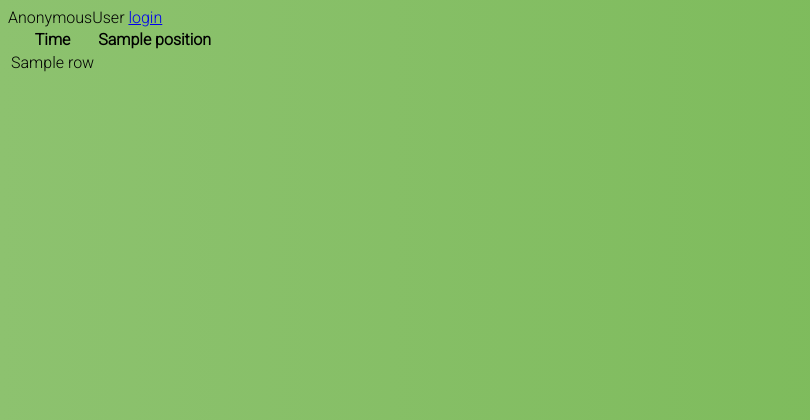
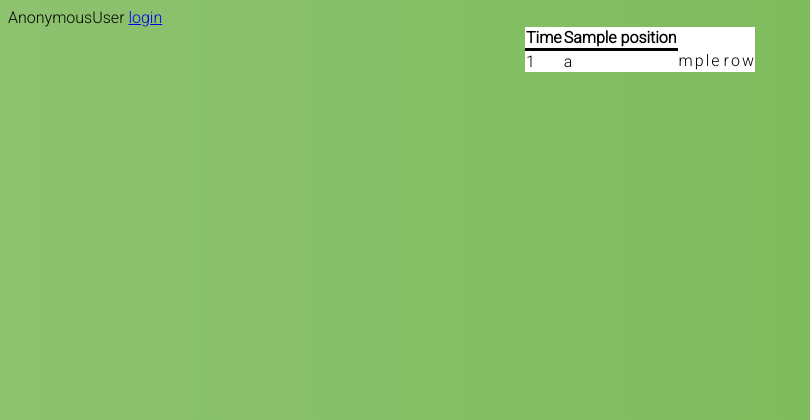
Before and after one commit to MrEbbinghaus/InphimaHelperCoordinator, a Django app: template templates/PartyShiftSchedule/shift_schedule.html in a window 1280 px wide. Shown: the top 420 px of the page, without its empty margins (0-810 px from the left). Run offline with Django 3.2, Linux system fonts and the light colour scheme; tables that the repository leaves empty hold one stand-in row (values such as "Sample post"); the template is opened without the code that fills it: values that come from a table or form of the project are taken from there, most other values are stand-ins (such as "Sample title", 1, 10 or a date in 2020).

Commit message:
Add a bit of styling to the shift schedule

```diff
--- a/PartyShiftSchedule/templatetags/schedule_table_tags.py
+++ b/PartyShiftSchedule/templatetags/schedule_table_tags.py
@@ -7,9 +7,10 @@
 def schedule_table_row(row):
     return """
         <tr>
-            {0}
+            <td class="shift-schedule-head-col">{0}</td>
+            {1}
         </tr>
-    """.format('\n'.join(map(to_td, row)))
+    """.format(row[0], '\n'.join(map(to_td, row[1:])))
 
 
 def to_td(value):
--- /dev/null
+++ b/static/css/partyShiftSchedule.css
@@ -0,0 +1,18 @@
+.shift-schedule {
+    margin: auto;
+}
+
+.shift-schedule table {
+    position: relative;
+    margin: auto;
+    background: white;
+    border-collapse: collapse;
+}
+
+.shift-schedule th {
+    border-bottom: solid;
+}
+
+.shift-schedule shift-schedule-table-head {
+    border-right: solid black;
+}
--- a/templates/PartyShiftSchedule/shift_schedule.html
+++ b/templates/PartyShiftSchedule/shift_schedule.html
@@ -2,9 +2,14 @@
 
 {% load schedule_table_tags %}
 
+{% block head%}
+    <link rel="stylesheet" type="text/css" href="/static/css/partyShiftSchedule.css">
+{% endblock %}
+
 {% block content %}
 
-<table class="shiftSchedule">
+    <div class="shift-schedule">
+        <table class="shift-schedule-table">
             <thead>
             <tr>
                 <th>Time</th>
@@ -17,5 +22,6 @@
                 {{ row | schedule_table_row | safe }}
             {% endfor %}
         </table>
+    </div>
 
 {% endblock %}
```
Lines whose indentation alone changed are shown as unchanged.
